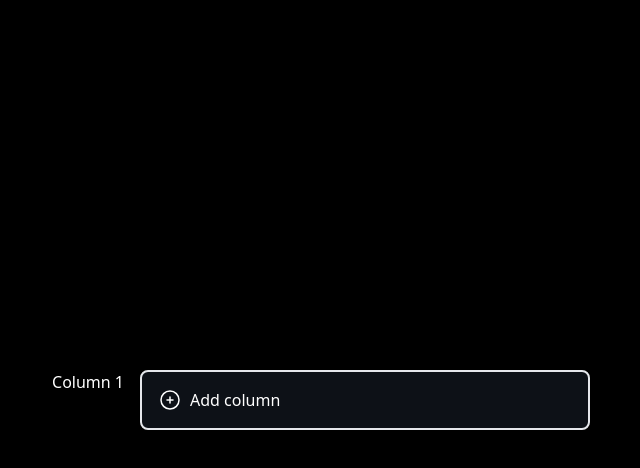
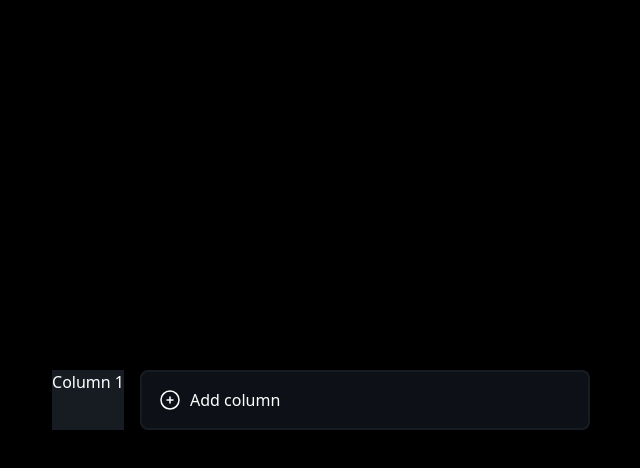
Before and after one commit to vanandtwocrows/kanban-test-project, a React (Vite) app: page / in a window 1280 px wide. Both pictures are taken after a click on the button "Add column". Shown: the top 468 px of the page, without its empty margins (319-959 px from the left). Built offline with nearby package versions, Linux system fonts and the light colour scheme.

Commit message:
fix(tailwind color): columnBackgroundColour

```diff
--- a/src/components/ColumnContainer.tsx
+++ b/src/components/ColumnContainer.tsx
@@ -7,7 +7,11 @@ interface Props {
 function ColumnContainer(props: Props) {
     const { column } = props
   return (
-    <div>{column.title}</div>
+    <div className="
+    bg-columnBackgroundColour
+    text-white
+    "
+    >{column.title}</div>
   )
 }
 
--- a/tailwind.config.js
+++ b/tailwind.config.js
@@ -8,7 +8,7 @@ export default {
     extend: {
       colors: {
         mainBackgroundColour: '#0D1117',
-        columnBackgroundCOlour: '#161C22'
+        columnBackgroundColour: '#161C22'
       }
     },
   },
```
